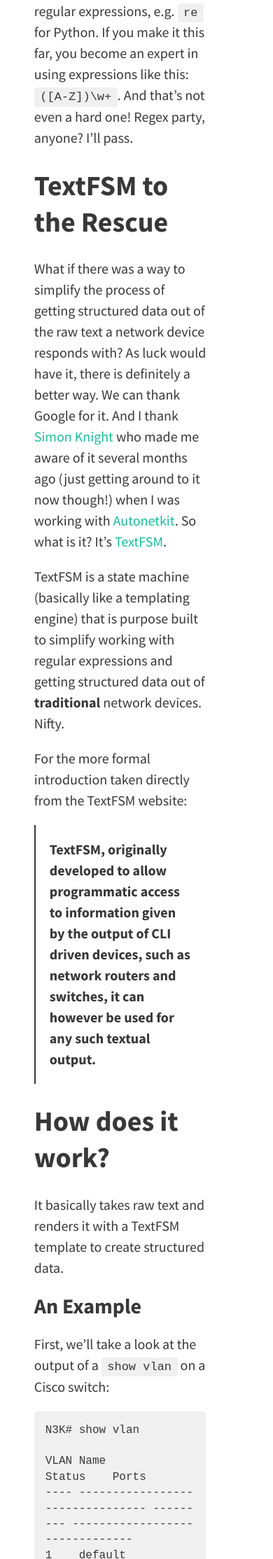
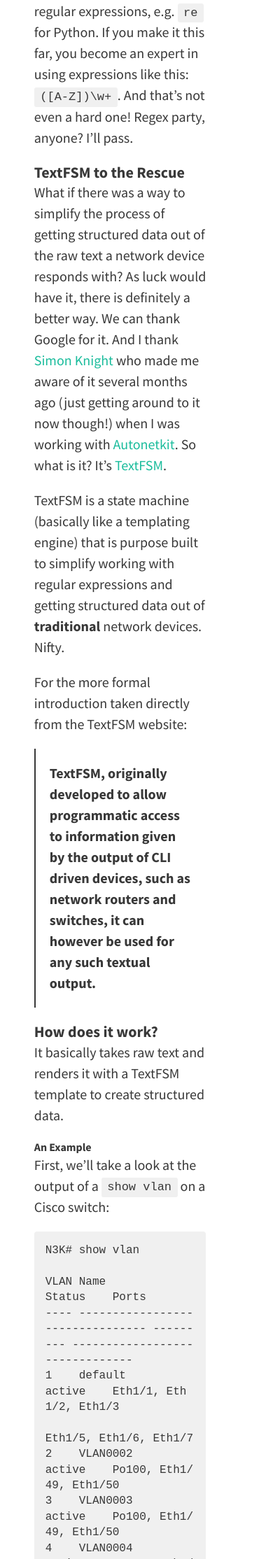
Before and after one commit to jedelman8/jedelman8.github.com, a Jekyll site: the page built from _posts/2015-02-26-programmatic-access-to-cli-devices-with-textfsm.md, in a window 390 px wide. Shown: the part 1194-3422 px from the top of the page at 70% size. Built offline with Jekyll 4.4.1, drawn with Linux system fonts in a browser that asks for light colours; nearby versions of some CDN libraries; comment, search, counter and statistics services are not loaded.

Commit message:
testing mobile css

```diff
--- a/_sass/base/_global.scss
+++ b/_sass/base/_global.scss
@@ -39,6 +39,31 @@
 h4 {
   font-size: 1.15em;
 }
+
+@media (max-width: 48em) {
+
+  h1, h2, h3, h4, h5, h6 {
+    margin: 0;
+  }
+
+  h1 {
+    font-size: 1.4em;
+  }
+  h2 {
+    font-size: 1.1em;
+  }
+  h3 {
+    font-size: 0.8em;
+  }
+  h4 {
+    font-size: 0.6em;
+  }
+
+}
+
+
+
+
 blockquote {
     border-left: 2px solid;
     padding: 1em 1em;
```
